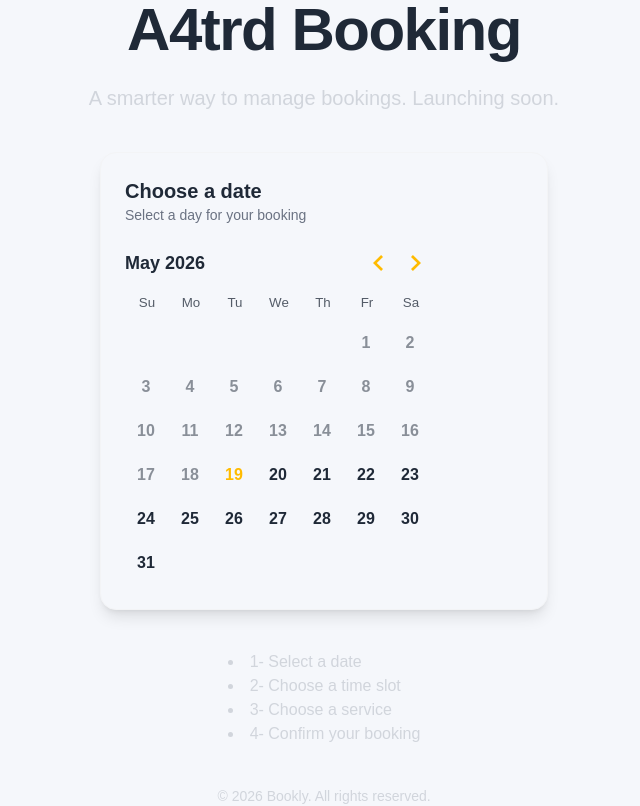
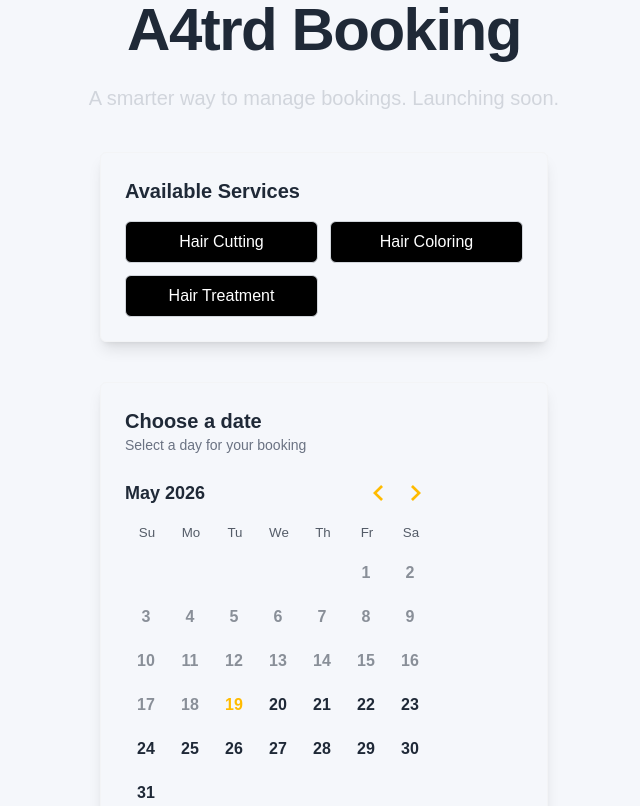
Before and after one commit to Legend4it/a4trd.booking, a Next.js app in the folder a4trd-booking/: page / in a window 1280 px wide. Shown: the top 806 px of the page, without its empty margins (316-956 px from the left). Built offline with nearby package versions, Linux system fonts and the light colour scheme.

Commit message:
Style Service-component

```diff
--- /dev/null
+++ b/a4trd-booking/app/components/AvailableServices.tsx
@@ -0,0 +1,61 @@
+const fakeServices = [
+  {
+    id: 1,
+    "name": "Hair Cutting",
+    "description": "Professional hair cutting service"
+  },
+  {
+    id: 2,
+    "name": "Hair Coloring",
+    "description": "Color your hair with our expert stylists"
+  },
+  {
+    id: 3,
+    "name": "Hair Treatment",
+    "description": "Restore and nourish your hair with our treatment"
+  }
+];
+
+export default function AvailableServices({
+  selectedService,
+  onServiceSelect,
+}: {
+  selectedService?: string
+  onServiceSelect?: (service: string) => void
+}) {
+  return (
+    <div className="w-full max-w-md rounded-md bg-background shadow-lg border border-gray-100 p-6">
+      <h2 className="mb-4 text-xl font-semibold">
+        Available Services
+      </h2>
+
+      <div className="grid grid-cols-2 gap-3">
+        {fakeServices.map((service) => (
+          <div key={service.id} className="service-tooltip">
+            <button
+              key={service.id}
+              onClick={() =>
+                onServiceSelect?.(service.name)
+              }
+              className={`
+                            w-full
+                            service-options
+                            rounded-md border p-2 transition
+                            ${selectedService === service.name
+                  ? "service-options-selected"
+                  : "service-options"
+                }
+                        `}
+            >
+              {service.name}
+            </button>
+            <div className="service-tooltip-content">
+              {service.description}
+              <div className="service-tooltip-arrow" />
+            </div>
+          </div>
+        ))}
+      </div>
+    </div>
+  )
+}
--- a/a4trd-booking/app/components/BookingCalendar.tsx
+++ b/a4trd-booking/app/components/BookingCalendar.tsx
@@ -13,7 +13,7 @@ export default function BookingCalendar({
 
 }) {
     return (
-        <div className="w-full max-w-md rounded-2xl bg-background shadow-lg border border-gray-100 p-6">
+        <div className="w-full max-w-md rounded-md bg-background shadow-lg border border-gray-100 p-6">
             {/* Header */}
             <div className="mb-4">
                 <h2 className="text-xl font-semibold text-foreground">
--- a/a4trd-booking/app/components/TimeSlots.tsx
+++ b/a4trd-booking/app/components/TimeSlots.tsx
@@ -14,7 +14,7 @@ export default function TimeSlots({
     onTimeSelect?: (time: string) => void
 }) {
     return (
-        <div className="w-full max-w-md rounded-2xl bg-background shadow-lg border border-gray-100 p-6">
+        <div className="w-full max-w-md rounded-md bg-background shadow-lg border border-gray-100 p-6">
             <h2 className="mb-4 text-xl font-semibold">
                 Choose a time
             </h2>
@@ -28,7 +28,7 @@ export default function TimeSlots({
                         }
                         className={`
                             time-slot
-                            rounded-xl border p-2 transition
+                            rounded-md border p-2 transition
                             ${
                                 selectedTime === slot
                                     ? "time-slot-selected"
--- a/a4trd-booking/app/globals.css
+++ b/a4trd-booking/app/globals.css
@@ -101,3 +101,46 @@ body {
     color: #bbb;
     border-color: #d1d5db;
 }
+/* Services */
+.service-options {
+    background-color: #000;
+    color: #fff;
+    border: 1px solid #d1d5db;
+    transition: all 0.2s ease;
+}
+
+.service-options:hover {
+    background-color: #1a1a1a;
+}
+
+.service-options-selected, .service-options-selected:hover, .service-options-selected:focus-visible {
+    background-color: #a855f7;
+    color: #bbb;
+    border-color: #d1d5db;
+}
+
+@layer components {
+  .service-tooltip {
+    @apply relative inline-block;
+  }
+
+  .service-tooltip-content {
+    @apply invisible absolute bottom-full left-1/2 z-50 mb-2 w-56 -translate-x-1/2 px-3 py-2 text-sm text-white opacity-0 transition-all duration-200;
+    background-color: #1a1a1a;
+    color: white;
+  }
+
+  .service-tooltip:hover .service-tooltip-content {
+    @apply visible opacity-100;
+  }
+
+  .service-tooltip-arrow {
+    @apply absolute
+           left-1/2
+           top-full
+           -translate-x-1/2
+           border-4
+           border-transparent
+           border-t-gray-900;
+  }
+}
--- a/a4trd-booking/app/page.tsx
+++ b/a4trd-booking/app/page.tsx
@@ -3,10 +3,12 @@
 import { useState } from "react";
 import BookingCalendar from "./components/BookingCalendar";
 import TimeSlots from "./components/TimeSlots";
+import AvailableServices from "./components/AvailableServices";
 
 export default function Home() {
   const [selectedDate, setSelectedDate] = useState<Date | undefined>();
   const [selectedTime, setSelectedTime] = useState<string | undefined>();
+  const [selectedService, setSelectedService] = useState<string | undefined>();
 
   function handleDateSelect(date: Date | undefined) {
     setSelectedDate(date);
@@ -36,6 +38,12 @@ export default function Home() {
           A smarter way to manage bookings. Launching soon.
         </p>
       </div>
+
+      {/* Available Services */}
+      <AvailableServices
+        selectedService={selectedService}
+        onServiceSelect={setSelectedService}
+      />
 
       {/* Calendar */}
       <BookingCalendar selected={selectedDate} onDateSelect={handleDateSelect} />
```
